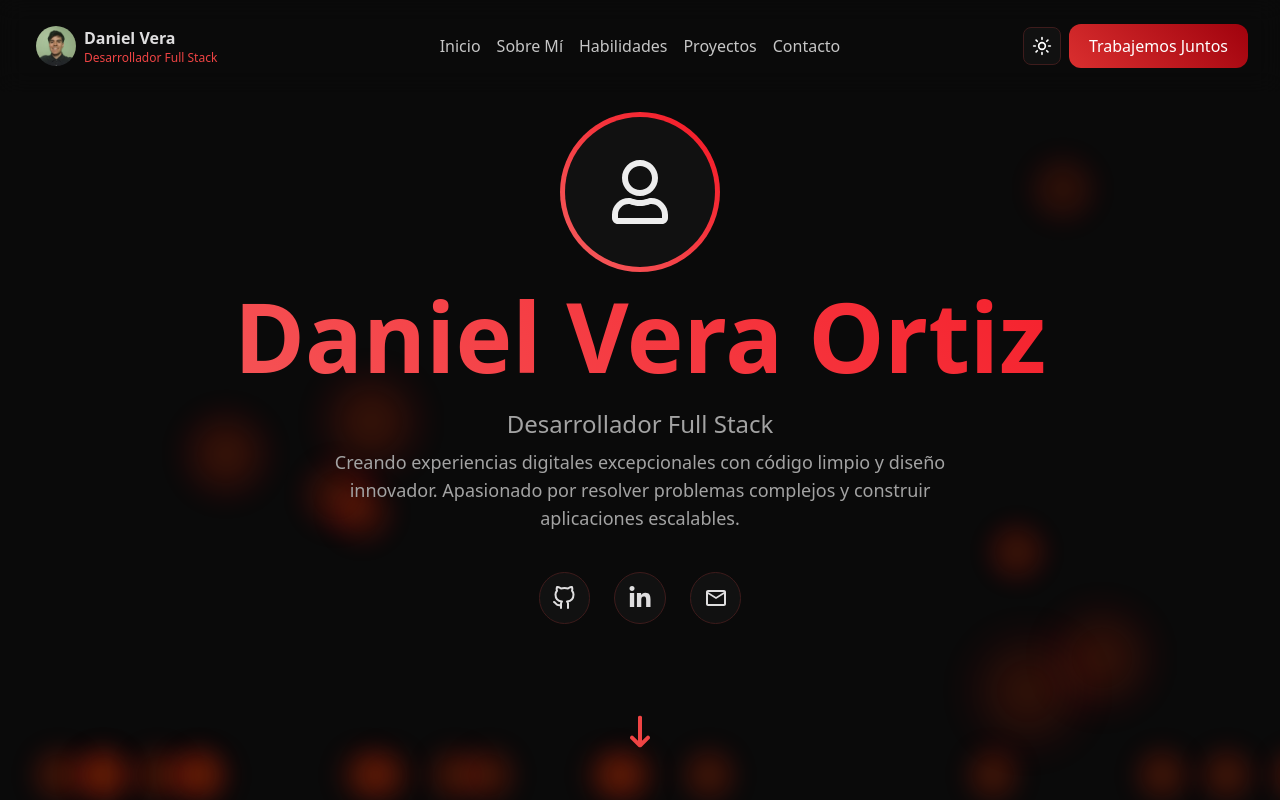
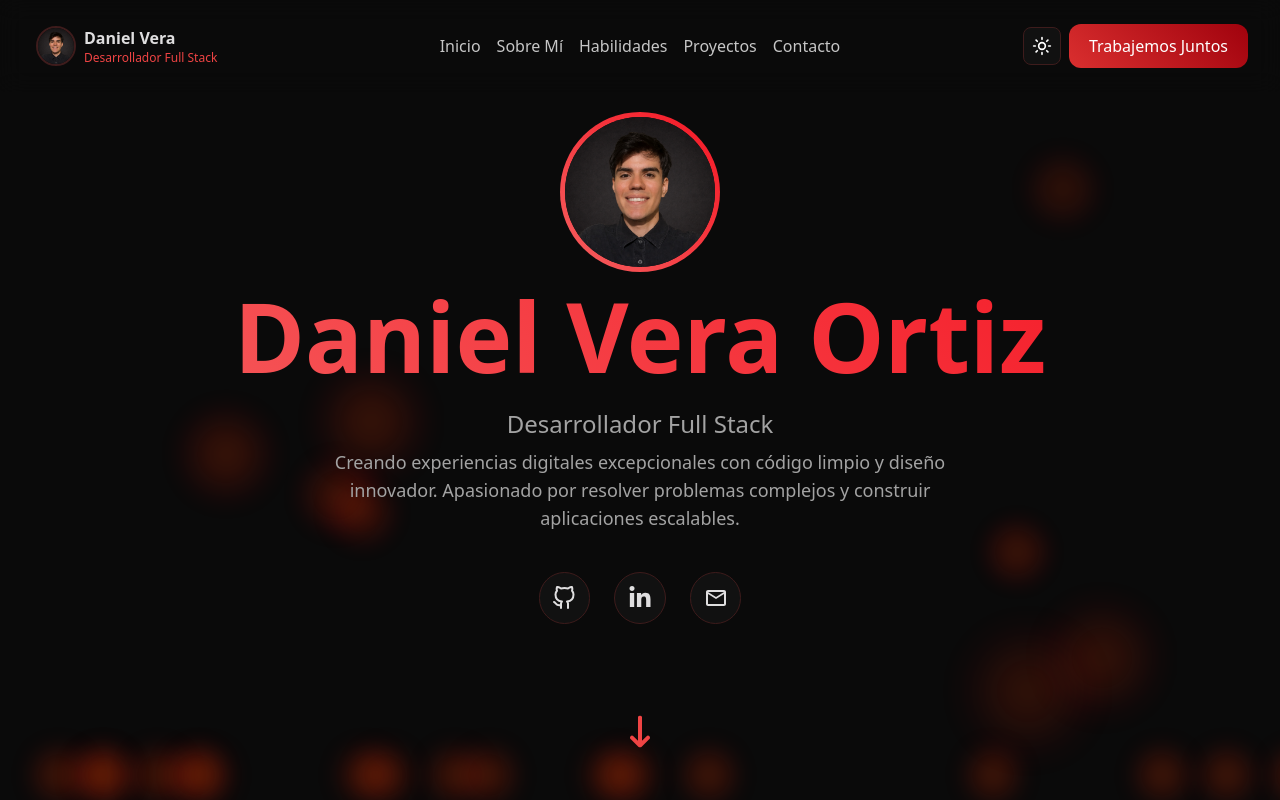
Before and after one commit to DanielVeraOrtiz/personal-portfolio, a Next.js app: page / in a window 1280 px wide. Shown: the top 800 px of the page. Built offline with nearby package versions, Linux system fonts and the light colour scheme.

Commit message:
feature(navbar y footer): Se cambia el logo por mi foto, nombre y profesion

```diff
--- a/src/components/heroSection/hero.tsx
+++ b/src/components/heroSection/hero.tsx
@@ -5,10 +5,10 @@ import dynamic from 'next/dynamic';
 import { FiGithub } from 'react-icons/fi';
 import { FaLinkedinIn } from 'react-icons/fa';
 import { MdOutlineEmail } from 'react-icons/md';
-import { FaRegUser } from 'react-icons/fa';
 import { motion } from 'framer-motion';
 import { FaArrowDownLong } from 'react-icons/fa6';
 import { contactLinks } from '@/config/contact';
+import Image from 'next/image';
 
 // Desacticar el server side rendering para las particulas, esto lo refactorice haciando particulas un componente
 // para no desactivar el ssr en todo Hero, que afecta SEO y demas.
@@ -29,8 +29,8 @@ export default function Hero() {
         animate={{ opacity: 1, scale: 1 }}
         transition={{ duration: 0.5 }}
       >
-        <div className="logo-hero rounded-full p-4 w-37.5 aspect-square flex justify-center items-center text-[4rem]">
-          <FaRegUser aria-hidden="true" />
+        <div className="logo-hero overflow-hidden relative rounded-full w-37.5 aspect-square flex justify-center items-center text-[4rem]">
+          <Image className="object-cover" src="/face4.png" alt="foto mia" fill sizes="150px" />
         </div>
       </motion.div>
       <div className="flex flex-col justify-center text-center relative z-999">
--- a/src/components/layout/footer.css
+++ b/src/components/layout/footer.css
@@ -5,6 +5,10 @@
 
 .logo-footer:hover {
   background-color: var(--bg-hover-theme-btn);
+}
+
+.image-logo-footer {
+  border: 2px solid var(--borders-color);
 }
 
 .logo-text-name-footer {
--- a/src/components/layout/footer.tsx
+++ b/src/components/layout/footer.tsx
@@ -28,8 +28,8 @@ export default function Footer() {
           <div>
             <div className="w-fit rounded-xl mb-2 py-2 px-1 flex gap-2 logo-footer transition-colors duration-200 ease-in-out">
               <Image
-                className="rounded-full"
-                src="/face.png"
+                className="rounded-full image-logo-footer"
+                src="/face4.png"
                 alt="foto mia"
                 width={40}
                 height={40}
--- a/src/components/layout/navbar.css
+++ b/src/components/layout/navbar.css
@@ -4,6 +4,10 @@
 
 .logo:hover {
   background-color: var(--bg-hover-theme-btn);
+}
+
+.image-logo {
+  border: 2px solid var(--borders-color);
 }
 
 .logo-text-name {
--- a/src/components/layout/navbar.tsx
+++ b/src/components/layout/navbar.tsx
@@ -43,7 +43,13 @@ export default function Navbar() {
             href="#"
             className="w-fit rounded-xl py-2 px-1 flex gap-2 logo hover:cursor-pointer transition-colors duration-200 ease-in-out"
           >
-            <Image className="rounded-full" src="/face.png" alt="foto mia" width={40} height={40} />
+            <Image
+              className="image-logo rounded-full"
+              src="/face4.png"
+              alt="foto mia"
+              width={40}
+              height={40}
+            />
             <div>
               <p className="logo-text-name text-base font-semibold">Daniel Vera</p>
               <p className="logo-text-work text-xs">Desarrollador Full Stack</p>
```
Also changed, not shown: public/face4.png (added).
